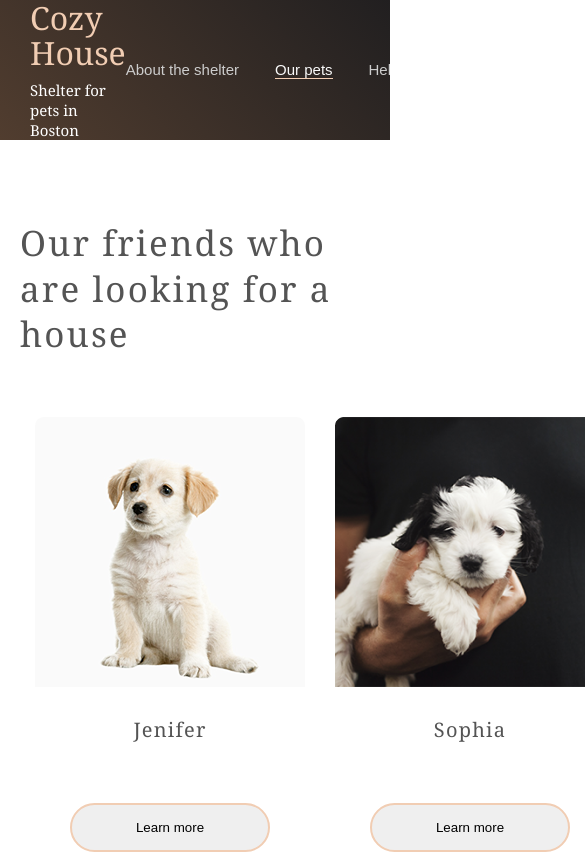
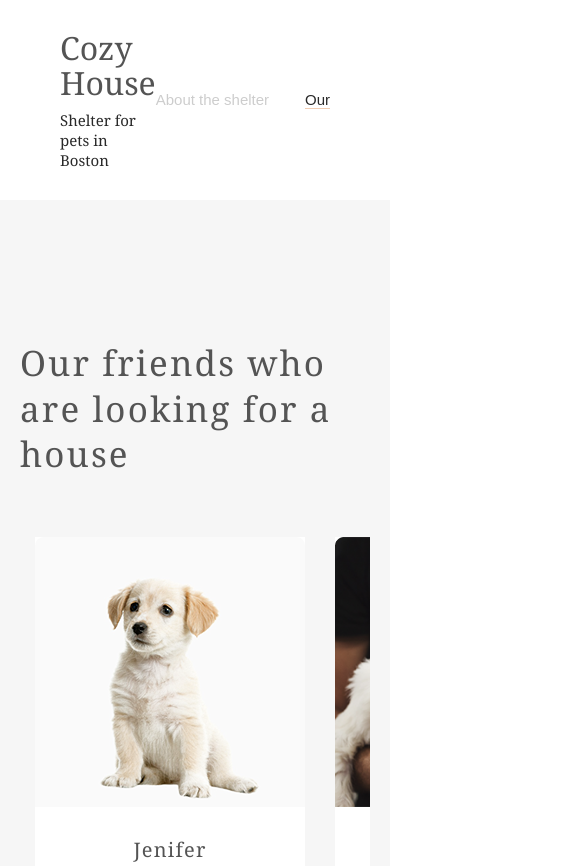
Before and after one commit to Sterka1402/Cozy-House, a website built with webpack: page pets.html in a window 390 px wide. Shown: the top 866 px of the page, 585 px wide, since content can reach past the window. Built offline with nearby package versions, Linux system fonts and the light colour scheme.

Commit message:
fixed changes after pullrequest, create tablet layout for page pets

```diff
--- a/pets.html
+++ b/pets.html
@@ -7,9 +7,8 @@
   <title>Cozy House Pets</title>
 </head>
 <body>
-  <header>
   <div class="container">
-      <div class="header">
+    <header class="headerpetsback">
       <div>
         <a href="#" title="Cozy House">Cozy House</a>
         <p>Shelter for pets in Boston</p>
@@ -22,10 +21,9 @@
           <li><a href="#" title="Contacts" class="noactive">Contacts</a></li>
         </ul>
       </nav>
+    </header>
   </div>
-    </div>
-  </header>
-  <section>
+  <section class="backpets">
       <div class="container">
         <h3 class='h3pets'>Our friends who
           are looking for a house</h3>
@@ -61,7 +59,7 @@
     <footer>
       <section class="container">
         <div class="footer">
-          <div>
+          <div class='wrap'>
           <h3>For questions and suggestions</h3>
           <div class="text_address">
             <svg width="40" height="26" viewBox="0 0 40 26" fill="none" xmlns="http://www.w3.org/2000/svg">
@@ -80,7 +78,7 @@
             <span>+13 674 567 75 54</span>
           </div>
           </div>
-          <div>
+          <div class='wrap'>
             <h3>We are waiting for your visit</h3>
             <div class="text_address">
               <svg width="22" height="32" viewBox="0 0 22 32" fill="none" xmlns="http://www.w3.org/2000/svg">
@@ -97,7 +95,7 @@
               <span>18 South Park, London </span>
             </div>
           </div>
-          <div>
+          <div class="footer-img">
             <img src="img/footer-puppy.png" alt="Puppy">
           </div>
         </div>
--- a/src/sass/_footer.scss
+++ b/src/sass/_footer.scss
@@ -9,11 +9,11 @@ footer {
 
 .footer{
   display: flex;
-  // margin: 40px 40px 0 40px;
   padding-top: 20px;
   max-width: 100%;
   justify-content: center;
   margin: 0 auto;
+
   .wrap{
     margin-right: 20px;
     margin-bottom: 20px;
@@ -56,9 +56,7 @@ footer {
     }
 
     img {
-      // margin: 0 150px;
       margin-top: 65px;
-
     }
   }
 }
--- a/src/sass/_header.scss
+++ b/src/sass/_header.scss
@@ -1,17 +1,11 @@
-.start {
-  background: $background-header-footer;
-  overflow: hidden;
+header {
+  overflow:hidden;
   color: $color-header-footer-h;
-
-  .header{
-
   display: flex;
   align-items: center;
   justify-content: space-between;
-  // height: 60px;
-  // margin: auto 40px;
-  padding: 60px 0;
-  }
+  margin: 30px 40px;
+
     a {
       font-size: 32px;
       line-height: 110%;
@@ -29,27 +23,16 @@
       align-items:center;
       justify-content: space-between;
       padding: 30px 0;
-
-    a {
-      font-size: 32px;
-      line-height: 110%;
-      color: $color-header-footer-primary;
-    }
-
-    p {
-      margin-top: 10px;
-      color: $color-header-footer-h;
-    }
-
-
-    // list-style-type: none;
-    // text-decoration: none;
+      list-style-type: none;
+      text-decoration: none;
 
       a{
         font-family: Arial;
         font-size: 15px;
         line-height: 160%;
         color: $color-header-footer-li;
+        list-style-type: none;
+        text-decoration: none;
       }
 
       .active{
@@ -58,6 +41,8 @@
       }
     }
   }
+
+
 
 @media(max-width: 768px) {
   .start {
--- a/src/sass/_home.scss
+++ b/src/sass/_home.scss
@@ -26,6 +26,12 @@ h3 {
   transition-duration: .2s;
 }
 
+.start {
+  background: $background-header-footer;
+  overflow: hidden;
+  color: $color-header-footer-h;
+}
+
 .container {
   max-width: 1200px;
   margin: 0 auto;
@@ -47,7 +53,7 @@ h2{
   display: flex;
   text-align: left;
   justify-content: space-between;
-    width: 100%;
+  width: 100%;
 
    .textstart{
     max-width: 40%;
@@ -163,7 +169,6 @@ h2{
 }
 
 .pets{
-  z-index: 0;
   background-color: $background-pets-donation;
   background-repeat: repeat;
   overflow: hidden;
@@ -236,8 +241,6 @@ h2{
     padding: 15px 0;
     margin: 30px 0;
     min-width: 200px;
-    // max-width: 200px;
-
 
     a {
       font-size: 17px;
@@ -271,11 +274,9 @@ h2{
 
       .left-button {
         left: 0%;
-        z-index: 1;
       }
       .right-button {
         right: 0%;
-        z-index: 1;
       }
 
       .pets-card {
--- a/src/sass/_pets.scss
+++ b/src/sass/_pets.scss
@@ -1,55 +1,28 @@
-header  {
-  background: $background-header-footer;
-  overflow:hidden;
-  color: $color-header-footer-h;
+.headerpetsback{
+  a{
+  color: $color-about-h;
+  }
+  p{
+    color: $color-buttons;
+  }
 
-  .header{
-    display: flex;
-    align-items: center;
-    justify-content: space-between;
-
-
-    a {
-      font-size: 32px;
-      line-height: 110%;
-      color: $color-header-footer-primary;
-    }
-
-    p {
-      margin-top: 10px;
-      color: $color-header-footer-h;
-    }
-
-    .nav-menu{
-      width: 443px;
-      display: flex;
-      align-items:center;
-      justify-content: space-between;
-      list-style-type: none;
-      text-decoration: none;
-
-      a{
-        font-family: Arial;
-        font-size: 15px;
-        line-height: 160%;
-        color: $color-header-footer-li;
-      }
-
-      .active{
-        border-bottom: 1px solid $color-header-footer-primary;
-        color: #FAFAFA;
-      }
-    }
+  .nav-menu .active{
+    color: $color-buttons;
   }
 }
-
+.backpets{
+  background-color: $background-pets-donation;
+  overflow: hidden;
+  padding-top: 80px;
+  padding-bottom: 100px;
+}
 .h3pets {
   max-width: 400px;
   margin: 80px auto 60px auto;
 }
 
 .ourpets-content {
-  width: 100%;
+  max-width: 100%;
   display: grid;
   grid-template-columns: 1fr 1fr 1fr 1fr;
   margin: 0 auto;
@@ -98,3 +71,15 @@ header  {
     margin-right: 20px;
   }
 }
+
+@media(max-width: 768px) {
+  .backpets{
+    padding-top: 60px;
+    padding-bottom: 70px;
+  }
+
+  .ourpets-content {
+     grid-template-columns: 1fr 1fr;
+     overflow: hidden;
+  }
+}
--- a/src/sass/_variables.scss
+++ b/src/sass/_variables.scss
@@ -5,6 +5,7 @@ $border-radius: 100px;
 $color-header-footer-h: #FFFFFF;
 $color-header-footer-li: #CDCDCD;
 $color-header-footer-primary: #F1CDB3;
+
 
 $color-buttons: #292929;
 
```
Also changed, not shown: dist/style.css. Lines whose indentation alone changed are shown as unchanged.
